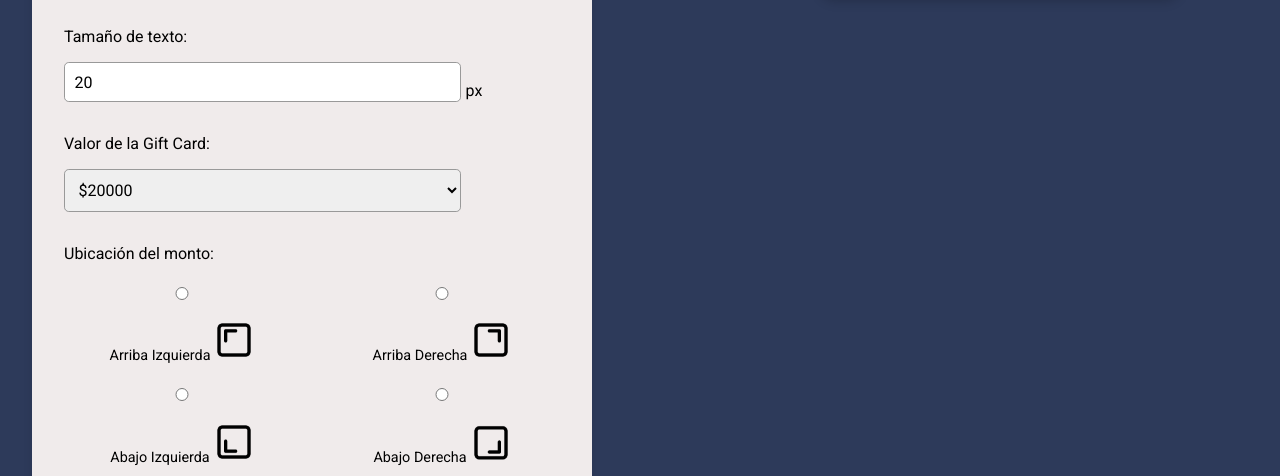
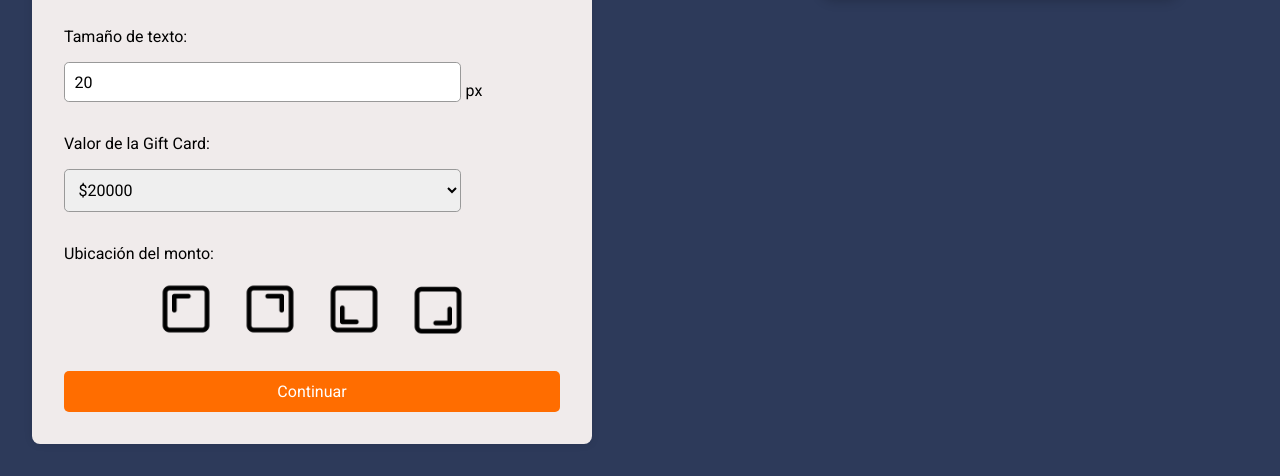
Before and after one commit to SantiiNahuel7/TPIntegradorPW1, a plain HTML site: page html/giftCard.html in a window 1280 px wide. Shown: the part 476-952 px from the top of the page. Drawn offline with Linux system fonts and the light colour scheme.

Commit message:
cambio en los botones de ubicacion del monto

```diff
--- a/css/giftCard.css
+++ b/css/giftCard.css
@@ -263,28 +263,33 @@ input[type="color"] {
 }
 
 .ubicacion {
-  display: grid;
-  grid-template-columns: repeat(2, 1fr);
+  display: flex;
+  justify-content: center;
   gap: 1.5em;
-  margin-top: 0.5em;
 }
 
 .ubicacion label {
   display: flex;
-  flex-direction: column;
   align-items: center;
   cursor: pointer;
 }
 
-.ubicacion .opcion-ubicacion span {
-  margin-top: 0.5em;
-  font-size: 0.9em;
+.ubicacion input[type="radio"] {
+  display: none;
 }
 
 .ubicacion img {
-  width: 40px;
-  height: 40px;
-  margin-top: 0.3em;
+  width: 60px;
+  height: 60px;
+  cursor: pointer;
+  border: 2px solid transparent;
+  border-radius: 8px;
+  transition: 0.3s;
+}
+
+.ubicacion input[type="radio"]:checked + img {
+  border: 2px solid #ff6d00;
+  box-shadow: 0 0 8px rgba(255, 109, 0, 0.6);
 }
 
 
--- a/html/giftCard.html
+++ b/html/giftCard.html
@@ -81,36 +81,25 @@
   <div class="ubicacion">
   <label>
     <input type="radio" name="ubicacion" value="arriba-izquierda">
-      <div class="opcion-ubicacion">
-        <span>Arriba Izquierda</span>
     <img src="../Imagenes/imagenes-ubicación/arriba-a-la-izquierda.png" alt="Arriba izquierda">
-      </div>
   </label>
 
   <label>
     <input type="radio" name="ubicacion" value="arriba-derecha">
-      <div class="opcion-ubicacion">
-        <span>Arriba Derecha</span>
     <img src="../Imagenes/imagenes-ubicación/arriba-a-la-derecha.png" alt="Arriba derecha">
-      </div>
   </label>
 
   <label>
     <input type="radio" name="ubicacion" value="abajo-izquierda">
-      <div class="opcion-ubicacion">
-        <span>Abajo Izquierda</span>
     <img src="../Imagenes/imagenes-ubicación/abajo-a-la-izquierda.png" alt="Abajo izquierda">
-      </div>
   </label>
 
   <label>
     <input type="radio" name="ubicacion" value="abajo-derecha">
-      <div class="opcion-ubicacion">
-        <span>Abajo Derecha</span>
     <img src="../Imagenes/imagenes-ubicación/abajo-a-la-derecha.png" alt="Abajo derecha">
-      </div>
   </label>
 </div>
+
 
   <button type="submit" class="boton-continuar">Continuar</button>
 </form>
```
Lines whose indentation alone changed are shown as unchanged.
